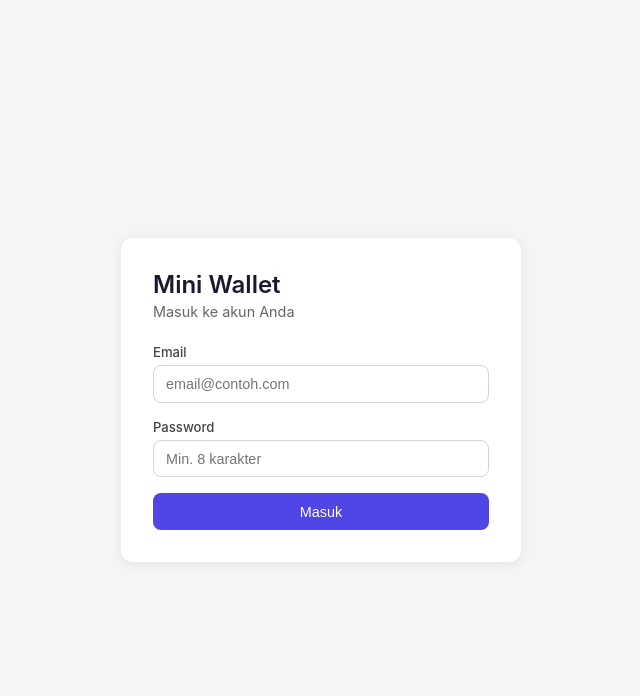
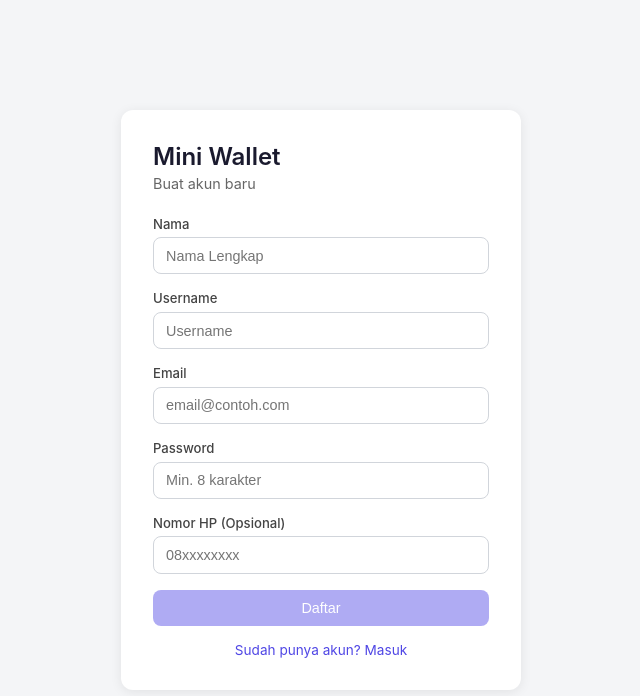
Before and after one commit to kiagusgatot/mini-wallet, a React (Vite) app in the folder frontend-react/: page /register in a window 1280 px wide. Before the commit this address led to /. Shown: the top 696 px of the page, without its empty margins (319-959 px from the left). Built offline with nearby package versions, Linux system fonts and the light colour scheme; the HTML template or start-up script is replaced by a standard one.

Commit message:
feat: add register page and user greeting on dashboard

```diff
--- a/frontend-react/src/App.jsx
+++ b/frontend-react/src/App.jsx
@@ -1,6 +1,7 @@
 import { BrowserRouter, Routes, Route, Navigate } from 'react-router-dom';
 import LoginPage from './pages/LoginPage';
 import DashboardPage from './pages/DashboardPage';
+import RegisterPage from './pages/RegisterPage';
 
 function PrivateRoute({ children }) {
   const token = localStorage.getItem('token');
@@ -12,6 +13,7 @@ export default function App() {
     <BrowserRouter>
       <Routes>
         <Route path="/" element={<LoginPage />} />
+        <Route path="/register" element={<RegisterPage />} />
         <Route
           path="/dashboard"
           element={
--- a/frontend-react/src/index.css
+++ b/frontend-react/src/index.css
@@ -281,3 +281,15 @@ body {
   color: #6b7280;
   font-size: 0.9rem;
 }
+
+.header-right {
+  display: flex;
+  align-items: center;
+  gap: 0.75rem;
+}
+
+.header-greeting {
+  font-size: 0.875rem;
+  color: #4f46e5;
+  font-weight: 500;
+}
--- a/frontend-react/src/pages/DashboardPage.jsx
+++ b/frontend-react/src/pages/DashboardPage.jsx
@@ -10,16 +10,19 @@ export default function DashboardPage() {
   const navigate              = useNavigate();
   const [balance, setBalance] = useState(null);
   const [transactions, setTransactions] = useState([]);
+  const [user, setUser] = useState(null);
   const [loading, setLoading] = useState(true);
 
   const fetchData = useCallback(async () => {
     try {
-      const [walletRes, txRes] = await Promise.all([
+      const [walletRes, txRes, userRes] = await Promise.all([
         api.get('/wallet'),
         api.get('/transactions'),
+        api.get('/user'),
       ]);
       setBalance(walletRes.data.balance);
       setTransactions(txRes.data.transactions);
+      setUser(userRes.data.user);
     } catch {
       // 401 ditangani oleh interceptor di api.js
     } finally {
@@ -48,9 +51,12 @@ export default function DashboardPage() {
     <div className="dashboard">
       <header className="dashboard-header">
         <h1>Mini Wallet</h1>
-        <button onClick={handleLogout} className="btn btn-outline btn-sm">
-          Keluar
-        </button>
+        <div className="header-right">
+          {user && <span className="header-greeting">Halo, {user.name} 👋</span>}
+          <button onClick={handleLogout} className="btn btn-outline btn-sm">
+            Keluar
+          </button>
+        </div>
       </header>
 
       <main className="dashboard-content">
--- a/frontend-react/src/pages/LoginPage.jsx
+++ b/frontend-react/src/pages/LoginPage.jsx
@@ -1,5 +1,5 @@
 import { useState } from 'react';
-import { useNavigate } from 'react-router-dom';
+import { useNavigate, Link } from 'react-router-dom';
 import api from '../services/api';
 import { useAuth } from '../hooks/useAuth';
 
@@ -71,6 +71,12 @@ export default function LoginPage() {
             {loading ? 'Memproses...' : 'Masuk'}
           </button>
         </form>
+
+        <p style={{ textAlign: 'center', fontSize: '0.85rem', marginTop: '1rem' }}>
+          <Link to="/register" style={{ color: '#4f46e5', textDecoration: 'none' }}>
+            Belum punya akun? Daftar sekarang
+          </Link>
+        </p>
       </div>
     </div>
   );
--- /dev/null
+++ b/frontend-react/src/pages/RegisterPage.jsx
@@ -0,0 +1,171 @@
+import { useState } from 'react';
+import { useNavigate, Link } from 'react-router-dom';
+import api from '../services/api';
+import { useAuth } from '../hooks/useAuth';
+
+function validateForm(form) {
+  const errors = {};
+  if (!form.name.trim()) errors.name = 'Nama tidak boleh kosong.';
+  if (!form.username.trim()) errors.username = 'Username tidak boleh kosong.';
+  if (!form.email.trim()) {
+    errors.email = 'Email tidak boleh kosong.';
+  } else if (!/^[^\s@]+@[^\s@]+\.[^\s@]+$/.test(form.email)) {
+    errors.email = 'Format email tidak valid.';
+  }
+  if (!form.password) {
+    errors.password = 'Password tidak boleh kosong.';
+  } else if (form.password.length < 8) {
+    errors.password = 'Password minimal 8 karakter.';
+  }
+  return errors;
+}
+
+export default function RegisterPage() {
+  const navigate = useNavigate();
+  const { login } = useAuth();
+  const [form, setForm] = useState({
+    name: '',
+    username: '',
+    email: '',
+    password: '',
+    phone: '',
+  });
+  const [apiError, setApiError] = useState('');
+  const [loading, setLoading] = useState(false);
+
+  const errors = validateForm(form);
+
+  // Real-time validation checks for disable state. Only required fields need to be non-empty and valid.
+  const isValid =
+    form.name.trim() !== '' &&
+    form.username.trim() !== '' &&
+    form.email.trim() !== '' &&
+    form.password !== '' &&
+    Object.keys(errors).length === 0;
+
+  const handleChange = (e) => {
+    setForm({ ...form, [e.target.name]: e.target.value });
+    setApiError('');
+  };
+
+  const handleSubmit = async (e) => {
+    e.preventDefault();
+    if (!isValid) return;
+    setApiError('');
+    setLoading(true);
+    try {
+      const payload = { ...form };
+      if (!payload.phone.trim()) {
+        delete payload.phone;
+      }
+      const res = await api.post('/register', payload);
+      login(res.data.token);
+      navigate('/dashboard');
+    } catch (err) {
+      const apiErrors = err.response?.data?.errors;
+      if (apiErrors) {
+        const firstKey = Object.keys(apiErrors)[0];
+        setApiError(apiErrors[firstKey][0]);
+      } else {
+        setApiError(err.response?.data?.message || 'Registrasi gagal. Silakan coba lagi.');
+      }
+    } finally {
+      setLoading(false);
+    }
+  };
+
+  return (
+    <div className="auth-container">
+      <div className="auth-card">
+        <h1 className="auth-title">Mini Wallet</h1>
+        <p className="auth-subtitle">Buat akun baru</p>
+
+        {apiError && <div className="alert alert-error">{apiError}</div>}
+
+        <form onSubmit={handleSubmit}>
+          <div className="form-group">
+            <label className="form-label">Nama</label>
+            <input
+              type="text"
+              name="name"
+              className={`form-input ${form.name && errors.name ? 'input-error' : ''}`}
+              value={form.name}
+              onChange={handleChange}
+              placeholder="Nama Lengkap"
+              required
+            />
+            {form.name && errors.name && <p className="input-hint">{errors.name}</p>}
+          </div>
+
+          <div className="form-group">
+            <label className="form-label">Username</label>
+            <input
+              type="text"
+              name="username"
+              className={`form-input ${form.username && errors.username ? 'input-error' : ''}`}
+              value={form.username}
+              onChange={handleChange}
+              placeholder="Username"
+              required
+            />
+            {form.username && errors.username && <p className="input-hint">{errors.username}</p>}
+          </div>
+
+          <div className="form-group">
+            <label className="form-label">Email</label>
+            <input
+              type="email"
+              name="email"
+              className={`form-input ${form.email && errors.email ? 'input-error' : ''}`}
+              value={form.email}
+              onChange={handleChange}
+              placeholder="email@contoh.com"
+              required
+            />
+            {form.email && errors.email && <p className="input-hint">{errors.email}</p>}
+          </div>
+
+          <div className="form-group">
+            <label className="form-label">Password</label>
+            <input
+              type="password"
+              name="password"
+              className={`form-input ${form.password && errors.password ? 'input-error' : ''}`}
+              value={form.password}
+              onChange={handleChange}
+              placeholder="Min. 8 karakter"
+              required
+            />
+            {form.password && errors.password && <p className="input-hint">{errors.password}</p>}
+          </div>
+
+          <div className="form-group">
+            <label className="form-label">Nomor HP (Opsional)</label>
+            <input
+              type="text"
+              name="phone"
+              className="form-input"
+              value={form.phone}
+              onChange={handleChange}
+              placeholder="08xxxxxxxx"
+            />
+          </div>
+
+          <button
+            type="submit"
+            className="btn btn-primary"
+            disabled={loading || !isValid}
+          >
+            {loading ? 'Memproses...' : 'Daftar'}
+          </button>
+        </form>
+
+        <p style={{ textAlign: 'center', fontSize: '0.85rem', marginTop: '1rem' }}>
+          <Link to="/" style={{ color: '#4f46e5', textDecoration: 'none' }}>
+            Sudah punya akun? Masuk
+          </Link>
+        </p>
+      </div>
+    </div>
+  );
+}
```
Also changed, not shown: 1 other file (tests, documents, lock files or other folders).
